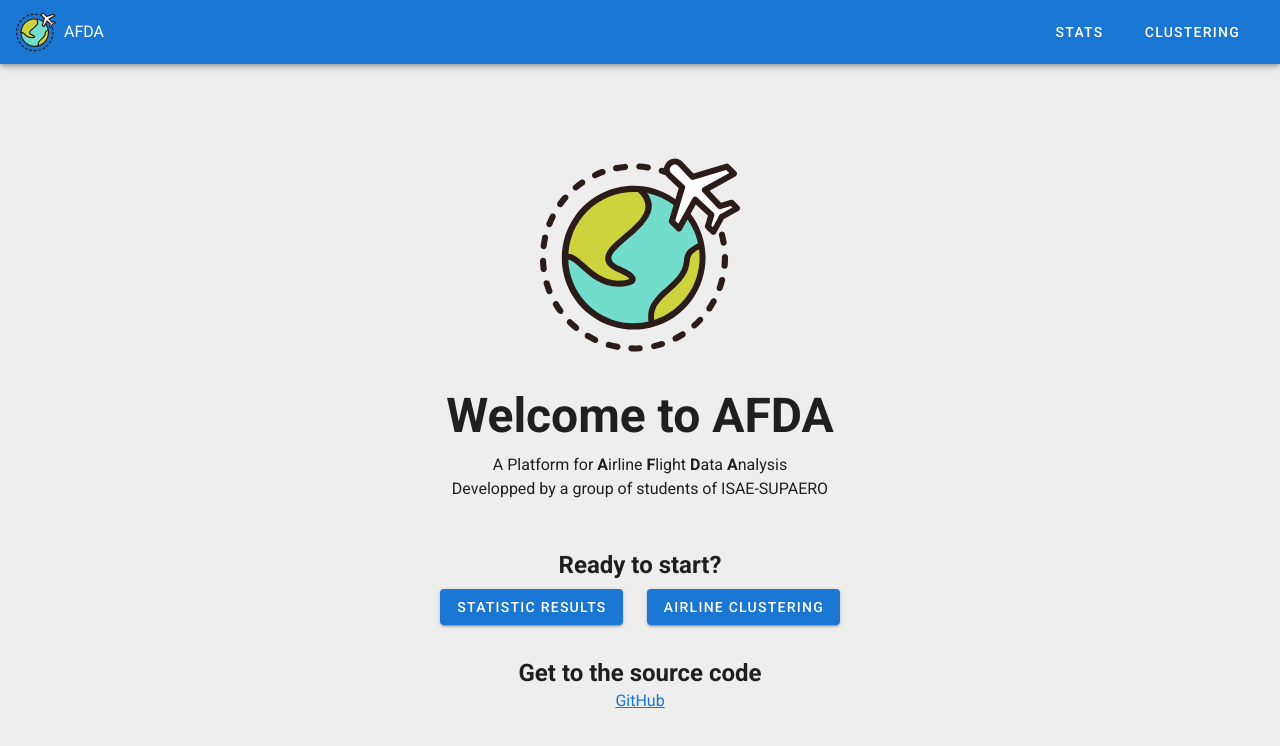
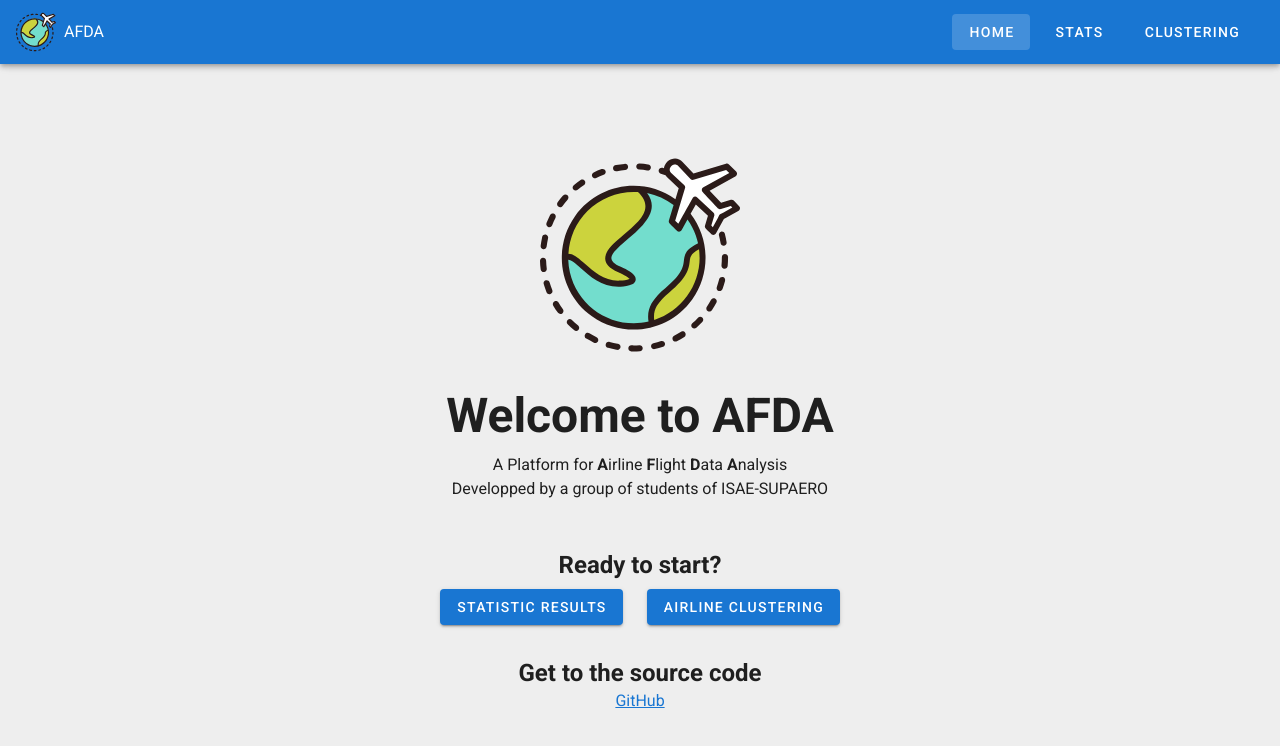
Before and after one commit to JZYoshi/AFDA, a Vue app in the folder webapp/vue/client/: page /clustering in a window 1280 px wide. Shown: the top 746 px of the page. Built offline with nearby package versions, Linux system fonts and the light colour scheme; what vue-force-next-tick, vue-plugin-load-script would draw is missing.

Commit message:
change app bar buttons margins

```diff
--- a/webapp/vue/client/src/App.vue
+++ b/webapp/vue/client/src/App.vue
@@ -15,12 +15,16 @@
 
       <v-spacer></v-spacer>
 
-      <v-btn text to="/stats">
-        <span class="mr-2">Stats</span>
+      <v-btn text to="/" class="mr-2">
+        Home
       </v-btn>
 
-      <v-btn text to="/clustering">
-        <span class="mr-2">Clustering</span>
+      <v-btn text to="/stats" class="mr-2">
+        Stats
+      </v-btn>
+
+      <v-btn text to="/clustering" class="mr-2">
+        Clustering
       </v-btn>
     </v-app-bar>
 
```
